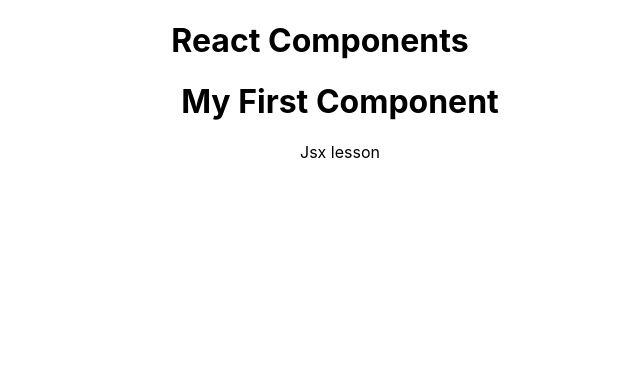
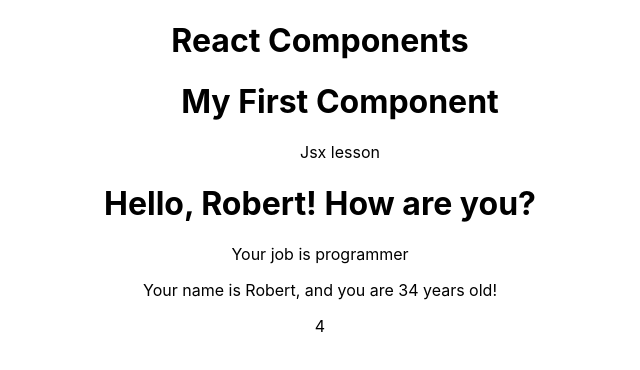
Before and after one commit to RodrigoFernandes79/React_Course, a React (Create React App) app in the folder FUNDAMENTALS/fundamentals/: page / in a window 1280 px wide. Shown: the top 370 px of the page, without its empty margins (320-960 px from the left). Built offline with nearby package versions, Linux system fonts and the light colour scheme.

Commit message:
Inperpolation with Template Expression

```diff
--- a/FUNDAMENTALS/fundamentals/src/App.js
+++ b/FUNDAMENTALS/fundamentals/src/App.js
@@ -1,14 +1,16 @@
 //components:
-import FirstComponent from './components/FirstComponent';
+import FirstComponent from "./components/FirstComponent";
+import TemplateExpression from "./components/TemplateExpression";
 
 //CSS
-import './App.css';
+import "./App.css";
 
 function App() {
   return (
     <div className="App">
       <h1>React Components</h1>
       <FirstComponent />
+      <TemplateExpression />
     </div>
   );
 }
--- /dev/null
+++ b/FUNDAMENTALS/fundamentals/src/components/TemplateExpression.js
@@ -0,0 +1,21 @@
+const TemplateExpression = () => {
+  const name = "Robert";
+
+  const data = {
+    age: 34,
+    job: "programmer",
+  };
+  return (
+    <div>
+      <h1>Hello, {name}! How are you?</h1>
+      <p>Your job is {data.job}</p>
+      <p>
+        Your name is {name}, and you are {data.age} years old!
+      </p>
+      {console.log("JSX REACT")}
+      {2 + 2}
+    </div>
+  );
+};
+
+export default TemplateExpression;
```
